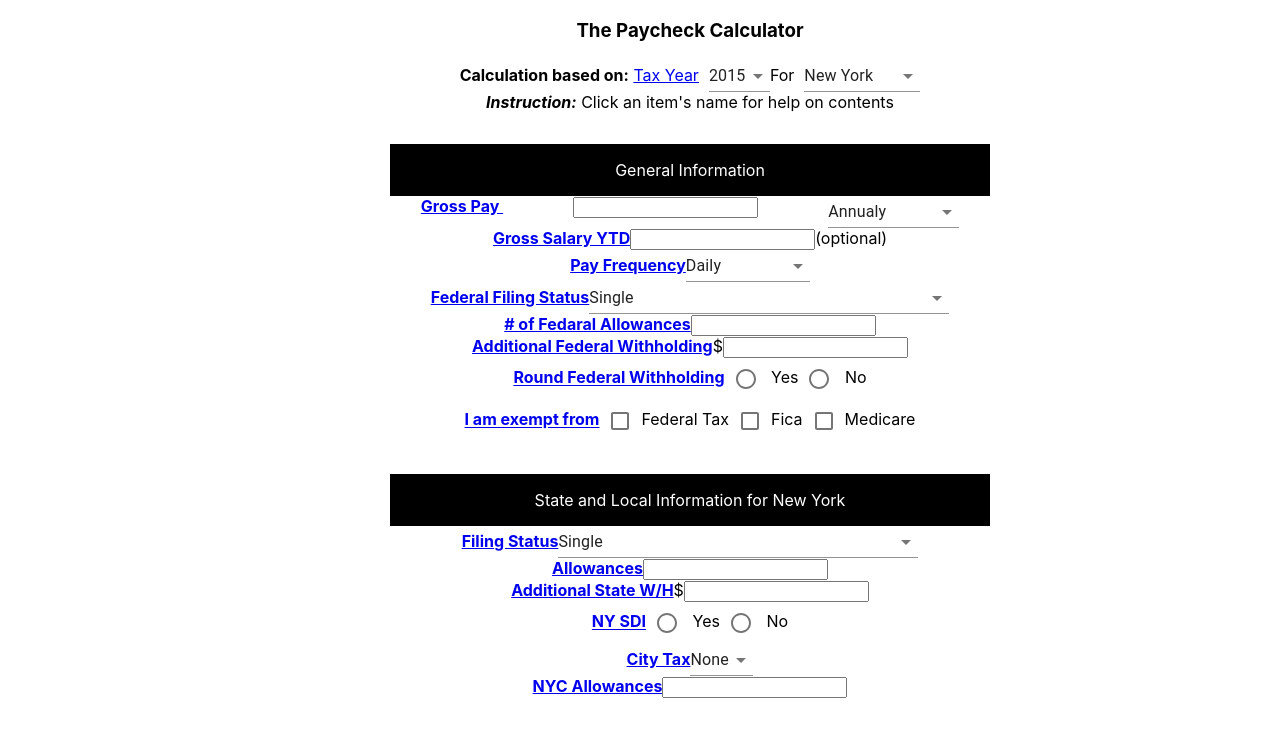
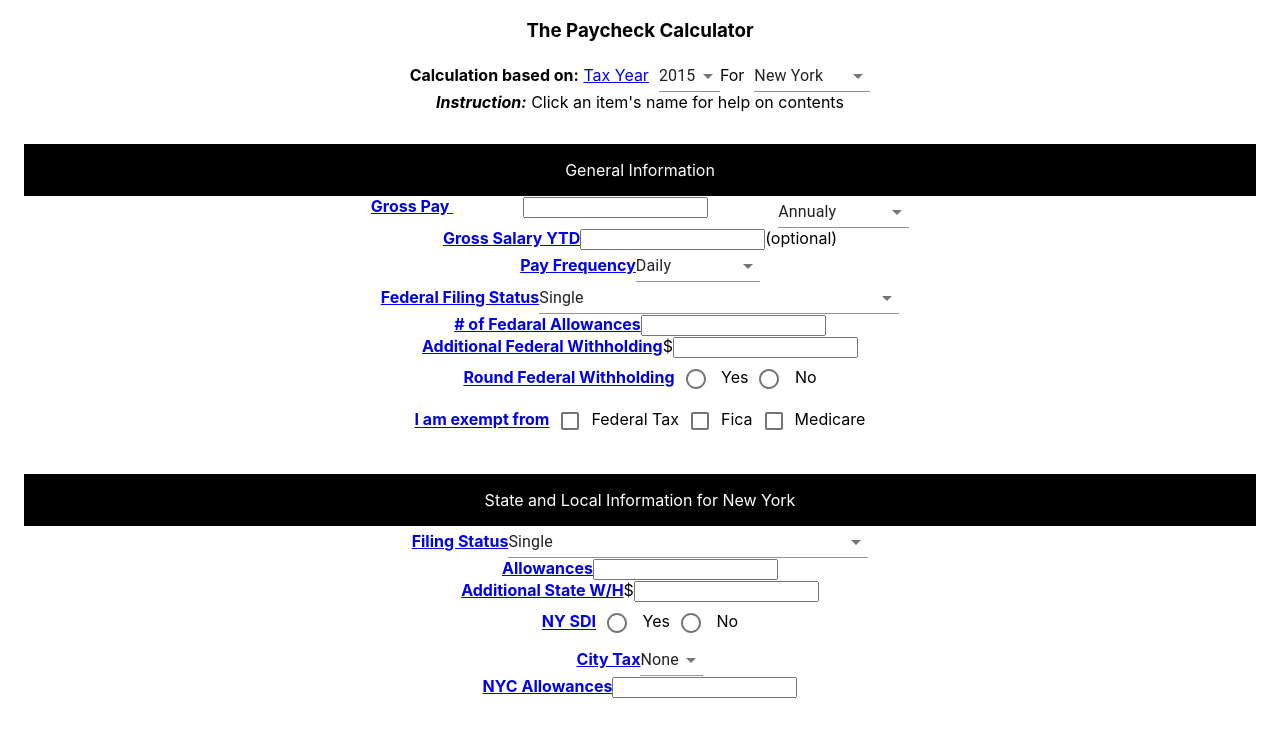
Before and after one commit to Mahmudul94/Paycheck_calculator_React, a React (Create React App) app: page / in a window 1280 px wide. Shown: the top 736 px of the page. Built offline with nearby package versions, Linux system fonts and the light colour scheme.

Commit message:
Fixed alignment and deleted the div in App.js

```diff
--- a/src/App.js
+++ b/src/App.js
@@ -1,14 +1,9 @@
-import React from 'react';
-import TopShelf from './Paycheck_component/header'
-import './App.css';
+import React from "react";
+import TopShelf from "./Paycheck_component/header";
+import "./App.css";
 
 function App() {
-  return (
-    <div className="App">
-
-     <TopShelf/>
-    </div>
-  );
+  return <TopShelf />;
 }
 
 export default App;
--- a/src/Paycheck_component/header.css
+++ b/src/Paycheck_component/header.css
@@ -1,3 +1,6 @@
+.main {
+  text-align: center;
+}
 .selectBox {
   margin-left: 10px;
 }
--- a/src/Paycheck_component/header.js
+++ b/src/Paycheck_component/header.js
@@ -47,10 +47,9 @@ export default class TopShelf extends Component {
   }
   render() {
     return (
+      <Container className="main">
         <div>
-        <Container>
           <h3>The Paycheck Calculator</h3>
-        </Container>
 
           <FormControl>
             <div>
@@ -225,6 +224,7 @@ export default class TopShelf extends Component {
             <input type="text"></input>
           </div>
         </div>
+      </Container>
     );
   }
 }
```
Lines whose indentation alone changed are shown as unchanged.
